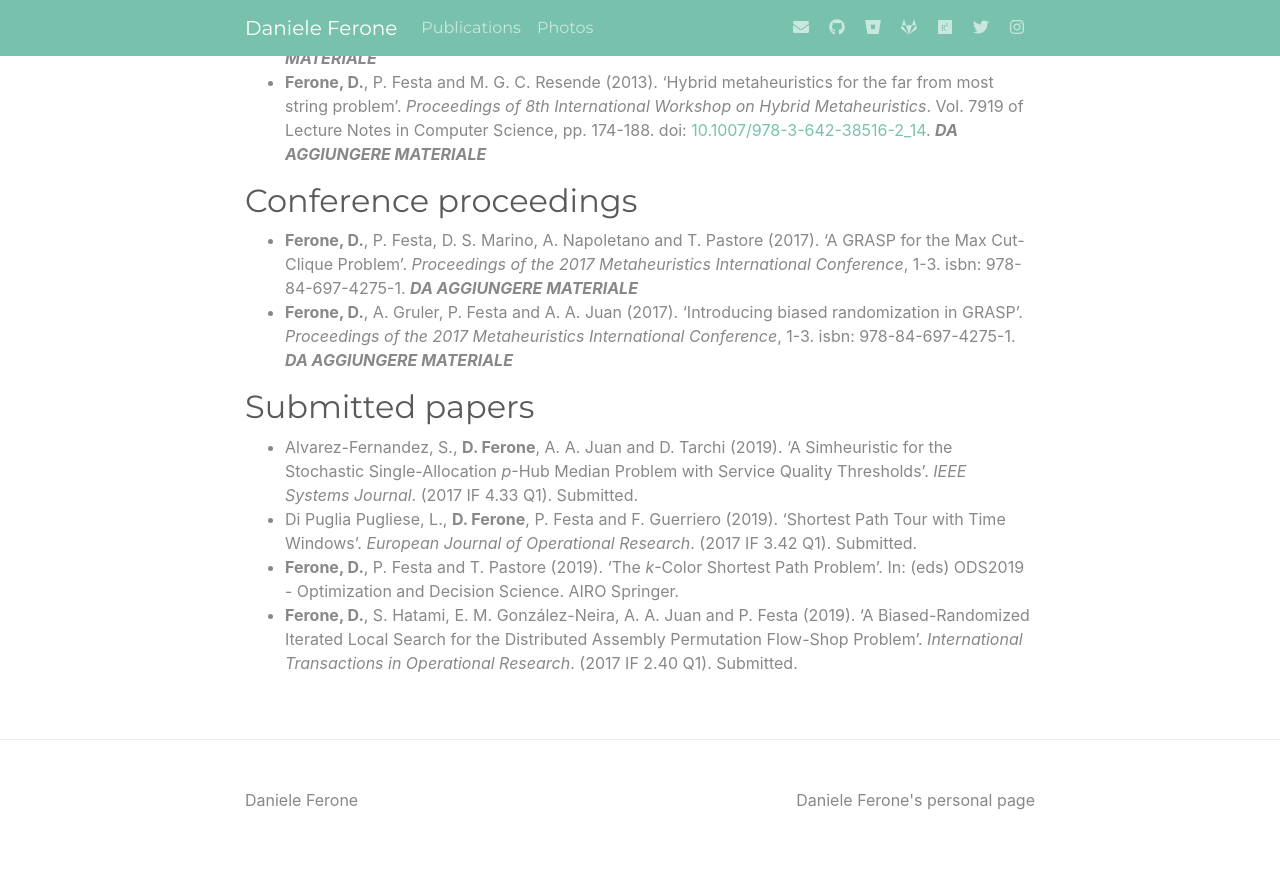
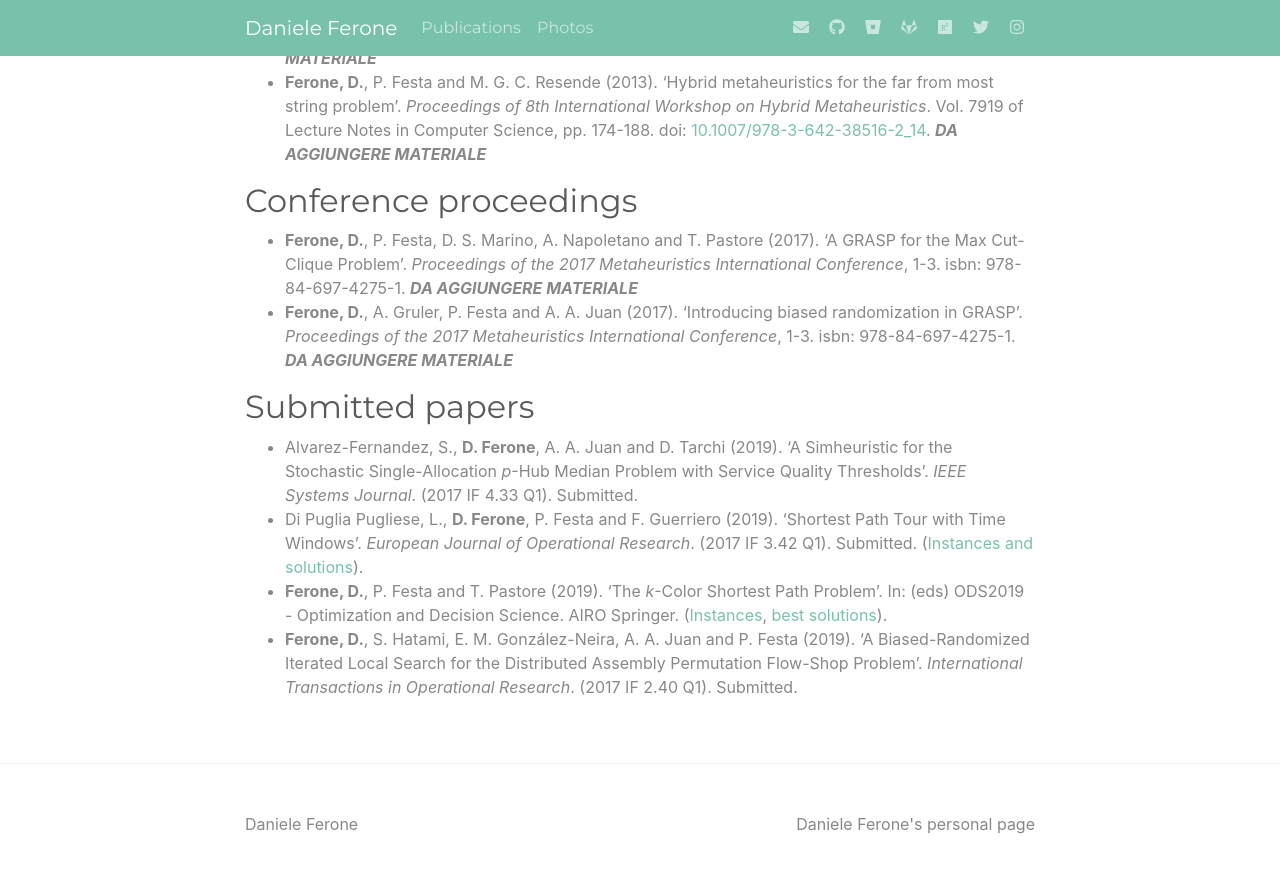
Before and after one commit to fdaniele85/fdaniele85.github.io, a Jekyll site: the page built from pages/publications.html, in a window 1280 px wide and 900 px high, scrolled down 1671 px. Shown: the top 873 px of the window. Built offline with Jekyll 4.4.1, drawn with Linux system fonts in a browser that asks for light colours; nearby versions of some CDN libraries; some of the changed text lies outside the part shown.

```diff
--- a/index.html
+++ b/index.html
@@ -27,12 +27,12 @@ $(document).ready(function(){
 
 <a name="photos" class="anchor"><h2>Photos</h2></a>
 <div class="row">
-  <div class="col-lg-4 col-md-4 col-xs-6 thumb">
+  <div class="col-md-4 col-xs-6 thumb">
   	<figure>
   		<a href="photos/2018-09-12-09-10-28_AIRO2018.jpg" class="fancybox" rel="ligthbox">
   			<img  src="photos/2018-09-12-09-10-28_AIRO2018.jpg" class="zoom img-fluid"  alt="Taormina">
       </a>
-        <figcaption>2018-09-12, Taormina, <a href="http://www.airoconference.it/ods2018/">ODS2018</a></figcaption>
+        <figcaption>2018-09-12, Taormina, <a href="https://www.airoconference.it/ods2018/">AIRO2018</a></figcaption>
     </figure>
   </div>
 </div>
--- a/pages/publications.html
+++ b/pages/publications.html
@@ -6,7 +6,7 @@ title: Publications
 <h2>ISI-JCR Journal Articles</h2>
 
 <ul>
-  <li><strong>Ferone, D.</strong>, P. Festa and F. Guerriero (2019). ‘An Efficient Exact Approach for the Constrained Shortest Path Tour Problem’. <em>Optimization Methods and Software</em>, pp. 1-20. doi: <a href="https://doi.org/10.1080/10556788.2018.1548015">10.1080/10556788.2018.1548015</a>. (2017 IF 1.18 Q3). (<a href="https://mega.nz/#!3FwkWCCZ!KYvjDfDxz3inlxwi95vm9ej1syyV21dt-Uohy5EGBtc">Instances</a>)</li>
+  <li><strong>Ferone, D.</strong>, P. Festa and F. Guerriero (2019). ‘An Efficient Exact Approach for the Constrained Shortest Path Tour Problem’. <em>Optimization Methods and Software</em>, pp. 1-20. doi: <a href="https://doi.org/10.1080/10556788.2018.1548015">10.1080/10556788.2018.1548015</a>. (2017 IF 1.18 Q3). (<a href="http://bit.ly/2IkyrgU">Instances</a>)</li>
   <li>Reyes-Rubiano, L., <strong>D. Ferone</strong>, A. A. Juan, J. Faulin and L. Calvet (2019). ‘A simheuristic for routing electric vehicles withlimited driving ranges and stochastic travel times’. <em>SORT-Statistics and Operations Research Transactions</em> 43. doi: <a href="https://doi.org/10.2436/20.8080.02.77">10.2436/20.8080.02.77</a>. (2016 IF 1.34 Q3). Forthcoming. <strong><em>DA AGGIUNGERE MATERIALE</em></strong></li>
   <li>Alvarez-Fernandez, S., <strong>D. Ferone</strong>, A. A. Juan, D. G. Silva and J. de Armas (2018). ‘A 2‐stage biased‐randomized iterated local search for the uncapacitated single allocation <em>p</em>‐hub median problem’. <em>Transactions on Emerging Telecommunications Technologies</em> 29.9, e3418. doi: <a href="https://doi.org/10.1002/ett.3418">10.1002/ett.3418</a>. (2017 IF 1.60 Q3). <strong><em>DA AGGIUNGERE MATERIALE</em></strong></li>
   <li><strong>Ferone, D.</strong>, A. Gruler, P. Festa and A. A. Juan (2018). ‘Enhancing and Extending the Classical GRASP Framework with Biased Randomization and Simulation’. <em>Journal of the Operational Research Society</em>. doi: <a href="https://doi.org/10.1080/01605682.2018.1494527">10.1080/01605682.2018.1494527</a>. (2017 IF 1.39 Q3). Forthcoming. <strong><em>DA AGGIUNGERE MATERIALE</em></strong></li>
@@ -51,9 +51,9 @@ title: Publications
 <ul>
 	<li>Alvarez-Fernandez, S., <strong>D. Ferone</strong>, A. A. Juan and D. Tarchi (2019). ‘A Simheuristic for the Stochastic Single-Allocation <em>p</em>-Hub Median Problem with Service Quality Thresholds’. <em>IEEE Systems Journal</em>. (2017 IF 4.33 Q1). Submitted.</li>
 
-	<li>Di Puglia Pugliese, L., <strong>D. Ferone</strong>, P. Festa and F. Guerriero (2019). ‘Shortest Path Tour with Time Windows’. <em>European Journal of Operational Research</em>. (2017 IF 3.42 Q1). Submitted.</li>
+	<li>Di Puglia Pugliese, L., <strong>D. Ferone</strong>, P. Festa and F. Guerriero (2019). ‘Shortest Path Tour with Time Windows’. <em>European Journal of Operational Research</em>. (2017 IF 3.42 Q1). Submitted. (<a href="https://bit.ly/2H1G8JK">Instances and solutions</a>).</li>
 
-	<li><strong>Ferone, D.</strong>, P. Festa and T. Pastore (2019). ‘The <em>k</em>-Color Shortest Path Problem’. In: (eds) ODS2019 - Optimization and Decision Science. AIRO Springer.</li>
+	<li><strong>Ferone, D.</strong>, P. Festa and T. Pastore (2019). ‘The <em>k</em>-Color Shortest Path Problem’. In: (eds) ODS2019 - Optimization and Decision Science. AIRO Springer. (<a href="http://bit.ly/2K57KjQ">Instances</a>, <a href="http://bit.ly/2I30y5B">best solutions</a>).</li>
 
 	<li><strong>Ferone, D.</strong>, S. Hatami, E. M. González-Neira, A. A. Juan and P. Festa (2019). ‘A Biased-Randomized Iterated Local Search for the Distributed Assembly Permutation Flow-Shop Problem’. <em>International Transactions in Operational Research</em>. (2017 IF 2.40 Q1). Submitted.</li>
 </ul>
```
Also changed, not shown: other parts of pages/publications.html (+1 -1 lines).
